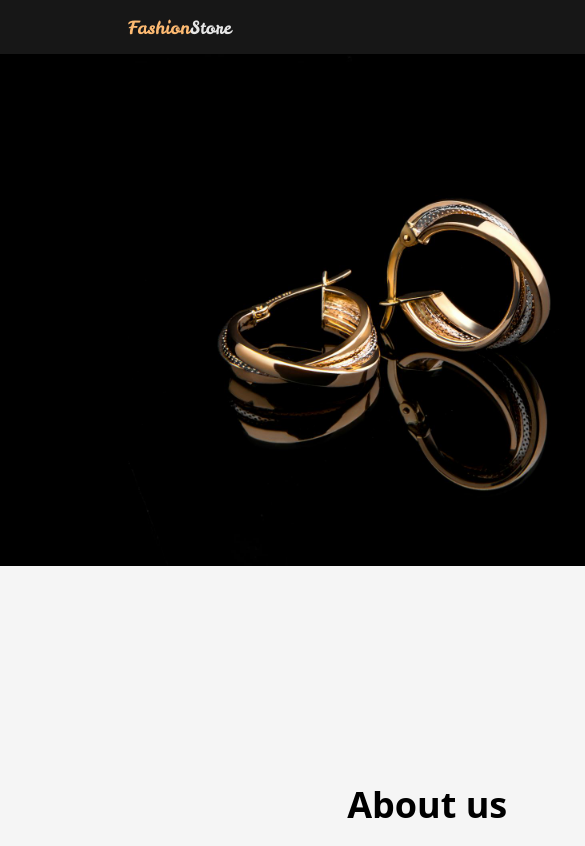
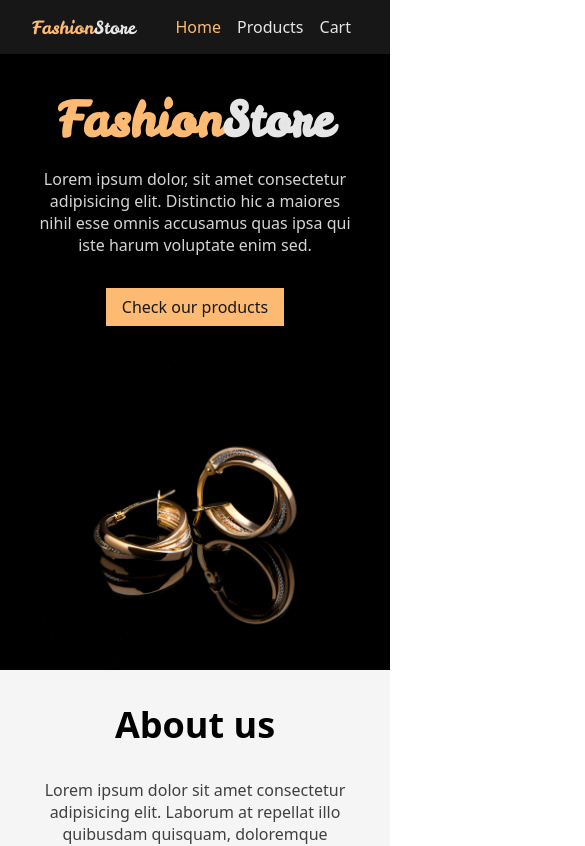
Before and after one commit to wsfer/shopping-cart, a React (Vite) app: page / in a window 390 px wide. Shown: the top 846 px of the page, 585 px wide, since content can reach past the window. Built offline with nearby package versions, Linux system fonts and the light colour scheme.

Commit message:
fix: homepage responsivity issues on lower screens

```diff
--- a/src/pages/Home/Home.jsx
+++ b/src/pages/Home/Home.jsx
@@ -1,14 +1,15 @@
 import Hero from './Hero';
 import About from './About';
 import Categories from './Categories';
+import styles from './Home.module.scss';
 
 function Home() {
   return (
-    <>
+    <div className={styles.home}>
       <Hero />
       <About />
       <Categories />
-    </>
+    </div>
   );
 }
 
--- /dev/null
+++ b/src/pages/Home/Home.module.scss
@@ -0,0 +1,4 @@
+// Make homepage shrink on lower screens inside #root grid container
+.home {
+  width: 100vw;
+}
```
